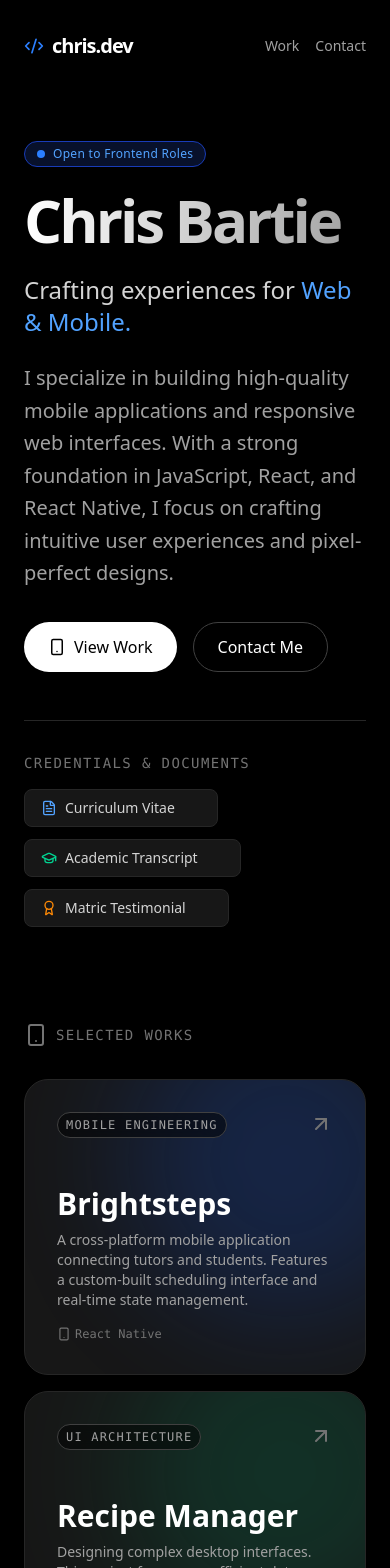
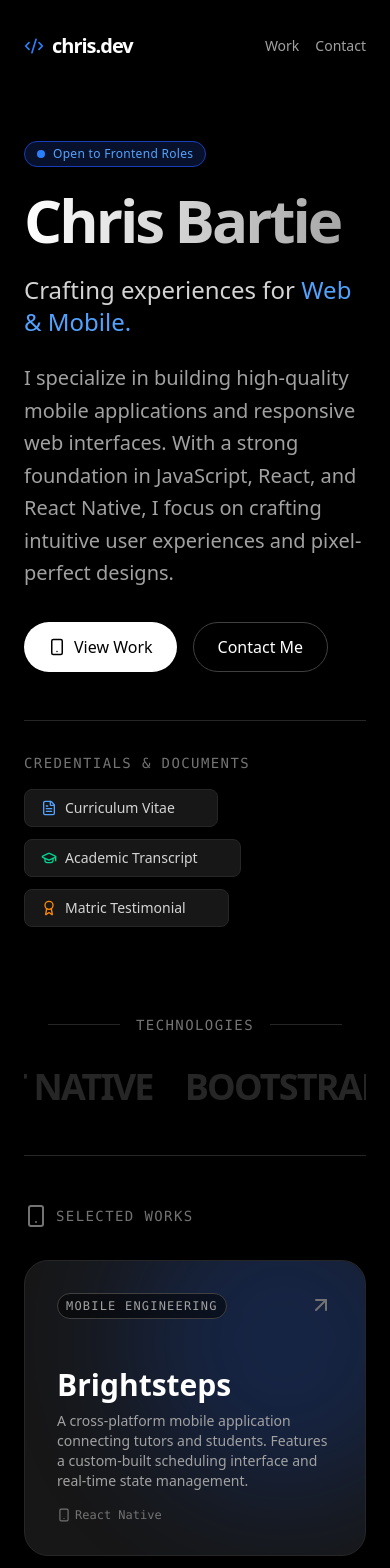
Before and after one commit to chrisbartie31/my-portfolio, a Next.js app: page / in a window 390 px wide. Shown: the top 1568 px of the page. Built offline with nearby package versions, Linux system fonts and the light colour scheme.

Commit message:
added scroll bar for technologies to showcase strengths

```diff
--- a/app/globals.css
+++ b/app/globals.css
@@ -10,4 +10,19 @@ body {
   color: rgb(var(--foreground-rgb));
   background: black;
   scroll-behavior: smooth;
+  /* This prevents accidental horizontal scrolling */
+  overflow-x: hidden;
 }
+
+/* --- THE FIX --- */
+
+/* 1. Target EVERYTHING (The Nuclear Option) */
+* {
+  -ms-overflow-style: none;  /* IE and Edge */
+  scrollbar-width: none;  /* Firefox */
+}
+
+/* 2. Hide scrollbar for Chrome, Safari and Opera */
+*::-webkit-scrollbar {
+  display: none;
+}
--- a/app/page.tsx
+++ b/app/page.tsx
@@ -30,6 +30,11 @@ const personalInfo = {
     email: "mailto:chrisbartie31@gmail.com"
   }
 };
+
+const skills = [
+  "React", "Next.js", "React Native", "Bootstrap", "JavaScript",
+  "Tailwind CSS", "Kotlin", "C#", ".NET", "WPF", "Git", "Figma", "HTML", "REST API"
+];
 
 const projects: Project[] = [
   {
@@ -80,7 +85,7 @@ const Navbar = () => (
 );
 
 const Hero = () => (
-  <section className="mb-24">
+  <section className="mb-12">
     <motion.div
       initial={{ opacity: 0, scale: 0.95 }}
       animate={{ opacity: 1, scale: 1 }}
@@ -240,6 +245,38 @@ const Footer = () => (
   </footer>
 );
 
+const SkillScroll = () => (
+  <section className="py-10 border-b border-neutral-800 overflow-hidden">
+    <div className="flex items-center gap-4 mb-6 px-6">
+       <div className="h-px bg-neutral-800 flex-1" />
+       <span className="text-sm font-mono text-neutral-500 uppercase tracking-widest">Technologies</span>
+       <div className="h-px bg-neutral-800 flex-1" />
+    </div>
+
+    <div className="relative flex overflow-x-hidden group">
+      <motion.div
+        className="flex py-2 whitespace-nowrap gap-8"
+        animate={{ x: "-50%" }}
+        transition={{
+          repeat: Infinity,
+          ease: "linear",
+          duration: 50 // <--- CHANGED FROM 20 TO 50 (Slower)
+        }}
+      >
+        {/* We repeat the list twice to create the seamless loop effect */}
+        {[...skills, ...skills, ...skills].map((skill, index) => (
+          <span
+            key={index}
+            className="text-4xl md:text-6xl font-bold text-neutral-800 uppercase tracking-tighter hover:text-neutral-600 transition-colors cursor-default select-none"
+          >
+            {skill}
+          </span>
+        ))}
+      </motion.div>
+    </div>
+  </section>
+);
+
 export default function Home() {
   return (
     <div className="min-h-screen bg-black text-white selection:bg-blue-500 selection:text-white font-sans">
@@ -247,7 +284,10 @@ export default function Home() {
         <Navbar />
         <Hero />
 
-        <section id="work">
+        {/* You missed this line! This puts the marquee on the screen */}
+        <SkillScroll />
+
+        <section id="work" className="mt-12">
           <div className="flex items-center gap-2 mb-8">
             <Smartphone className="text-neutral-500" />
             <h2 className="text-sm font-mono uppercase tracking-widest text-neutral-500">Selected Works</h2>
```
